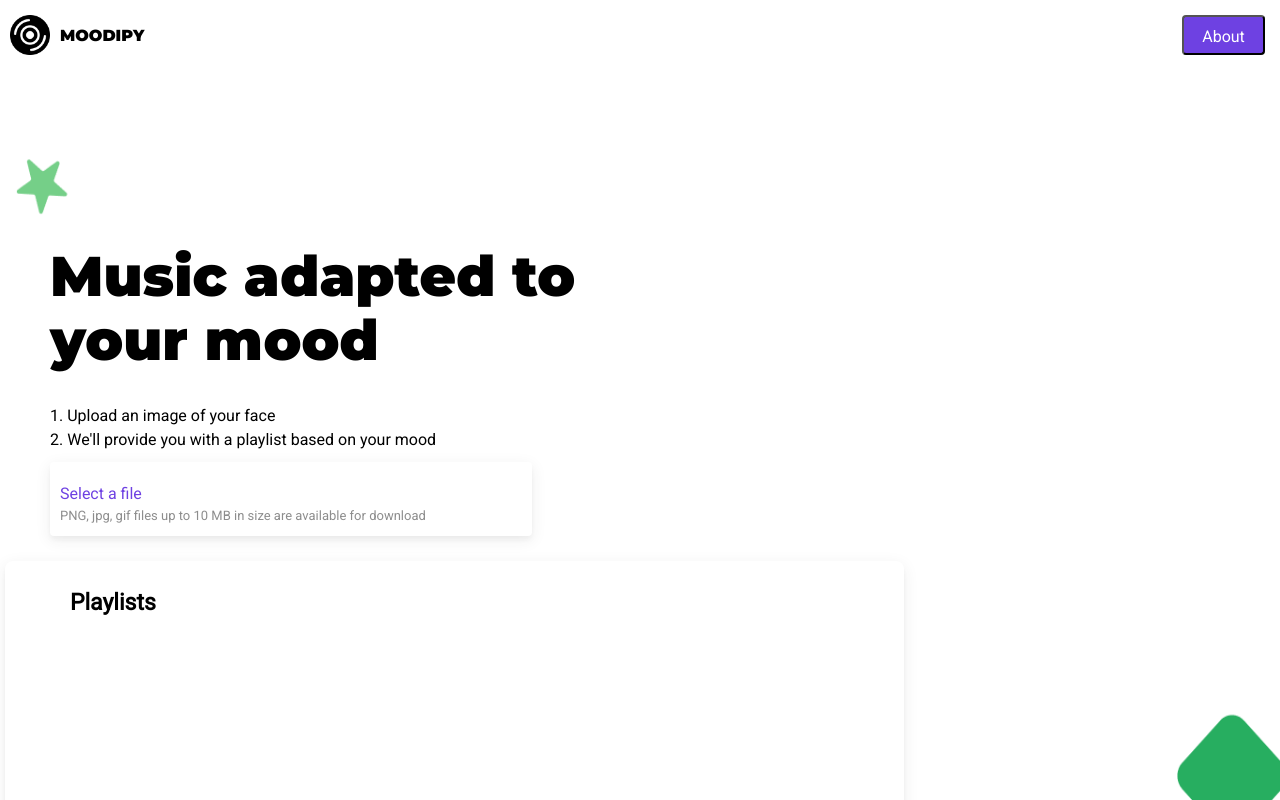
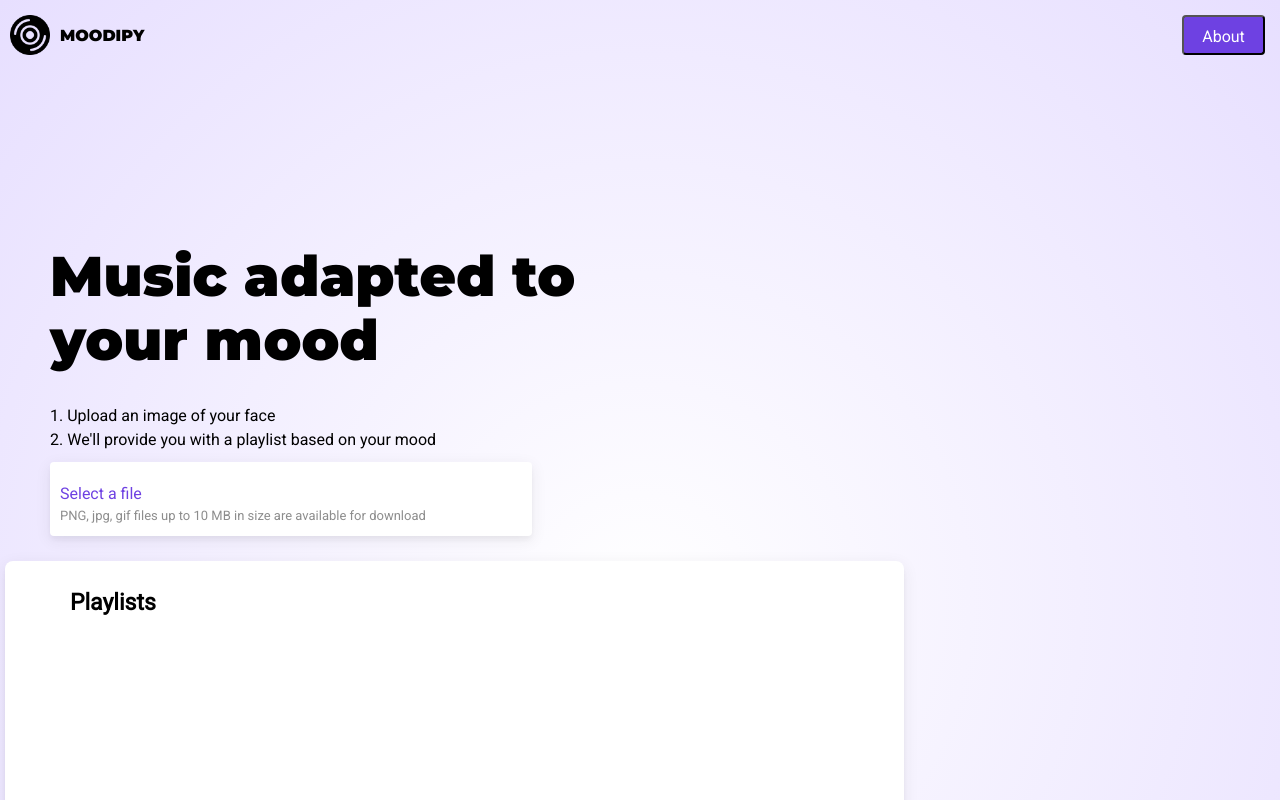
Before and after one commit to nasaku898/Moodipy, a Vue app in the folder Frontend/moodipy/: page / in a window 1280 px wide. Shown: the top 800 px of the page. Built offline with nearby package versions, Linux system fonts and the light colour scheme.

Commit message:
modified the background of the page

```diff
--- a/Frontend/moodipy/src/App.vue
+++ b/Frontend/moodipy/src/App.vue
@@ -11,12 +11,10 @@
 </template>
 
 <script>
-
 import MusicPage from "./components/MusicPage/MusicPage";
 // import OnboardingPage from "./components/OnboardingPage/OnboardingPage";
 import NavBar from "./components/NavBar/NavBar";
 // import AboutPage from "./components/AboutPage/AboutPage";
-
 
 export default {
   name: "App",
@@ -25,7 +23,6 @@ export default {
     // AboutPage,
     NavBar,
     MusicPage
-
   },
   data() {
     return {
@@ -41,26 +38,15 @@ export default {
 </script>
 
 <style>
-@media only screen and (min-width: 768px) {
   #app {
-    /*font-family: Avenir, Helvetica, Arial, sans-serif;*/
-    /*
-    -webkit-font-smoothing: antialiased;
-    -moz-osx-font-smoothing: grayscale;
-    text-align: center;
-    color: #2c3e50;*/
     width: 100%;
-    height: 100vh;
-    background-image: url(./assets/Frame-without-square.png);
-    background-size: 100% 100%;
-    background-repeat: no-repeat;
+    background: rgb(255, 255, 255);
+    background: radial-gradient(
+      circle,
+      rgba(255, 255, 255, 1) 0%,
+      rgba(231, 223, 255, 1) 100%
+    );
   }
-}
-@media only screen and (max-width: 768px) {
-  #app {
-    background: #ffffff;
-  }
-}
 #app {
   font-family: Montserrat;
   font-style: normal;
```
Also changed, not shown: 1 other file (tests, documents, lock files or other folders).
